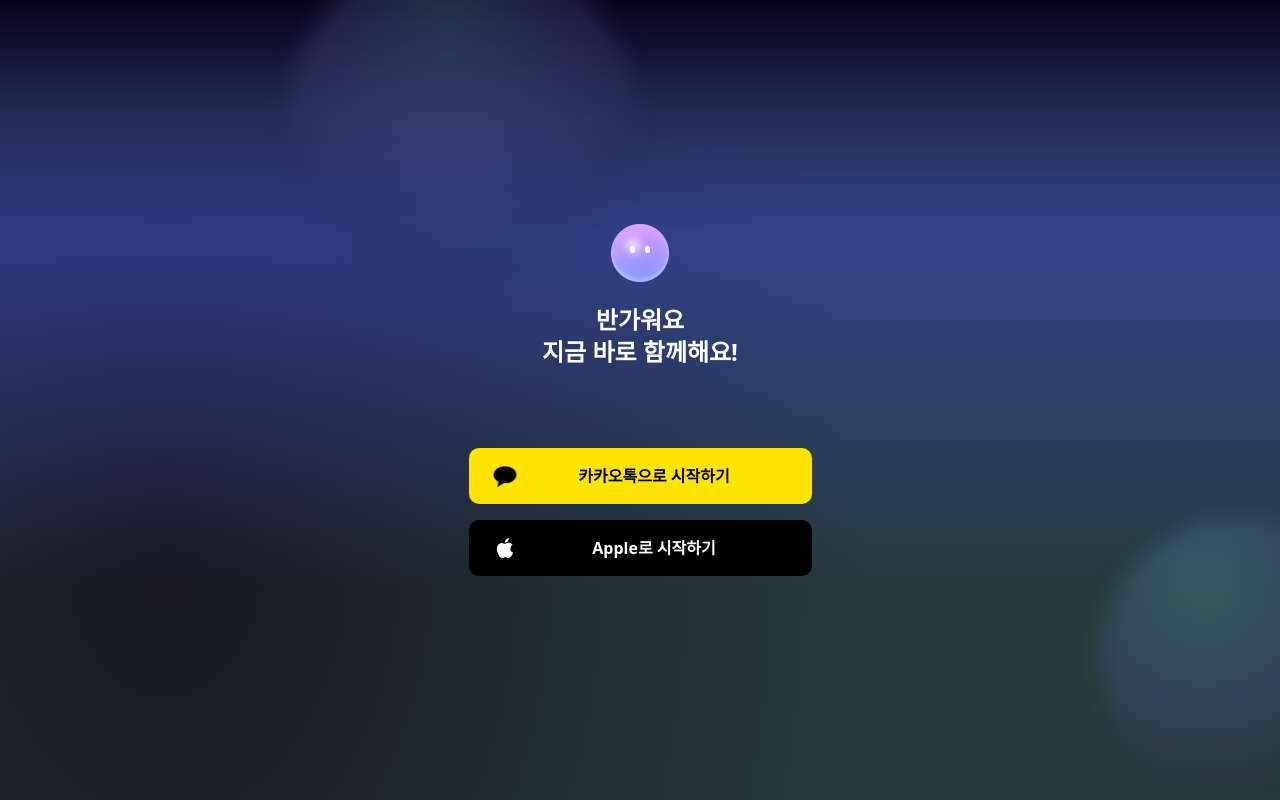
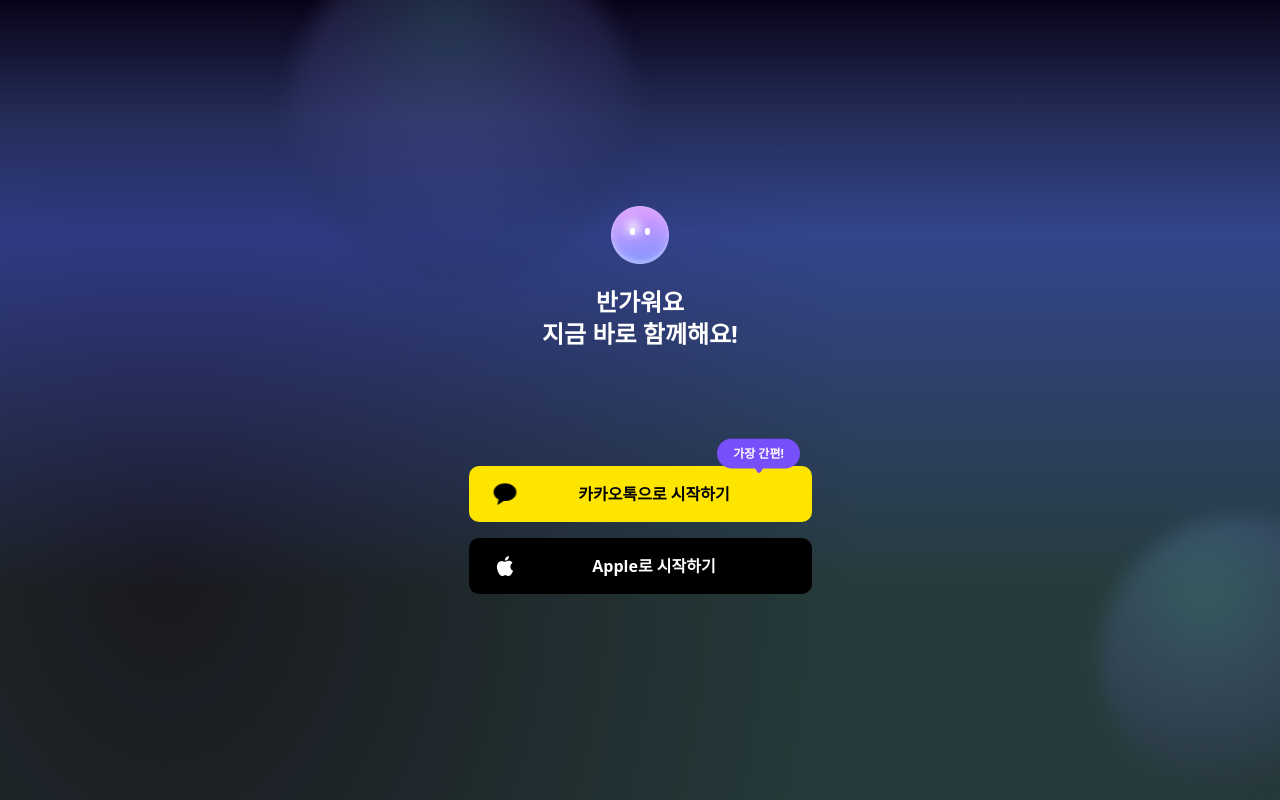
Before and after one commit to depromeet/dpm17-team4-client, a Next.js app in the folder web/: page /auth in a window 1280 px wide. Built offline with nearby package versions, Linux system fonts and the light colour scheme; no server answers.

Commit message:
feat(web): 말풍선 컴포넌트 UI 추가

```diff
--- a/web/src/app/auth/_components/KakaoLoginButton.tsx
+++ b/web/src/app/auth/_components/KakaoLoginButton.tsx
@@ -1,9 +1,14 @@
 'use client';
 import Image from 'next/image';
 import kakaoSymbol from '@/assets/auth/kakao_shape 2.svg';
+import { SpeechBubble } from '@/components/icons/SpeechBubble';
 
 const KakaoLoginButton = () => {
   return (
+    <div className="relatvie">
+      <SpeechBubble className="translate-y-[0.47rem] translate-x-[15.5rem]">
+        가장 간편!
+      </SpeechBubble>
       <button
         type="submit"
         className="flex w-[21.4375rem] h-[3.5rem] px-6 items-center gap-1 flex-shrink-0 rounded-[0.625rem] bg-[#FEE500] text-black hover:bg-[#E6CF00] focus:outline-none focus:ring-2 focus:ring-offset-2 focus:ring-yellow-500 transition-colors"
@@ -13,6 +18,7 @@ const KakaoLoginButton = () => {
           카카오톡으로 시작하기
         </span>
       </button>
+    </div>
   );
 };
 
```
Lines whose indentation alone changed are shown as unchanged.
